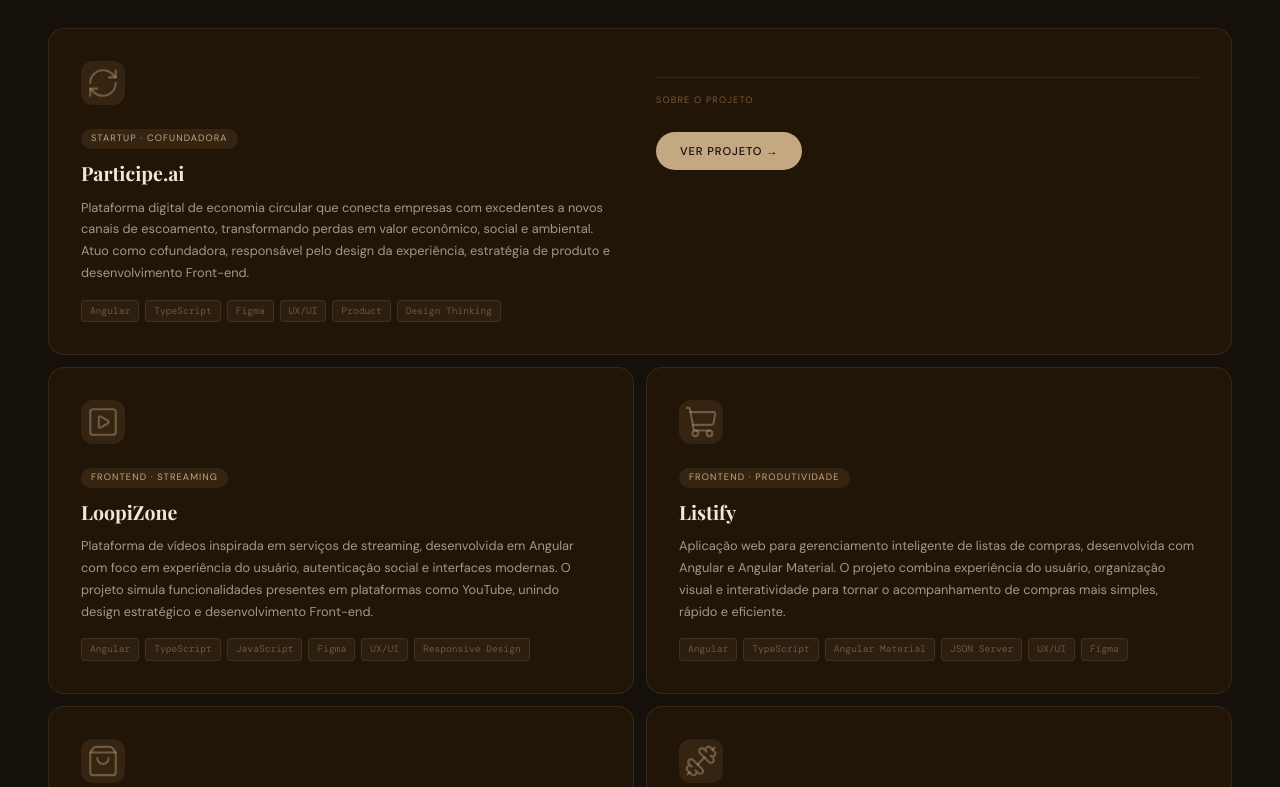
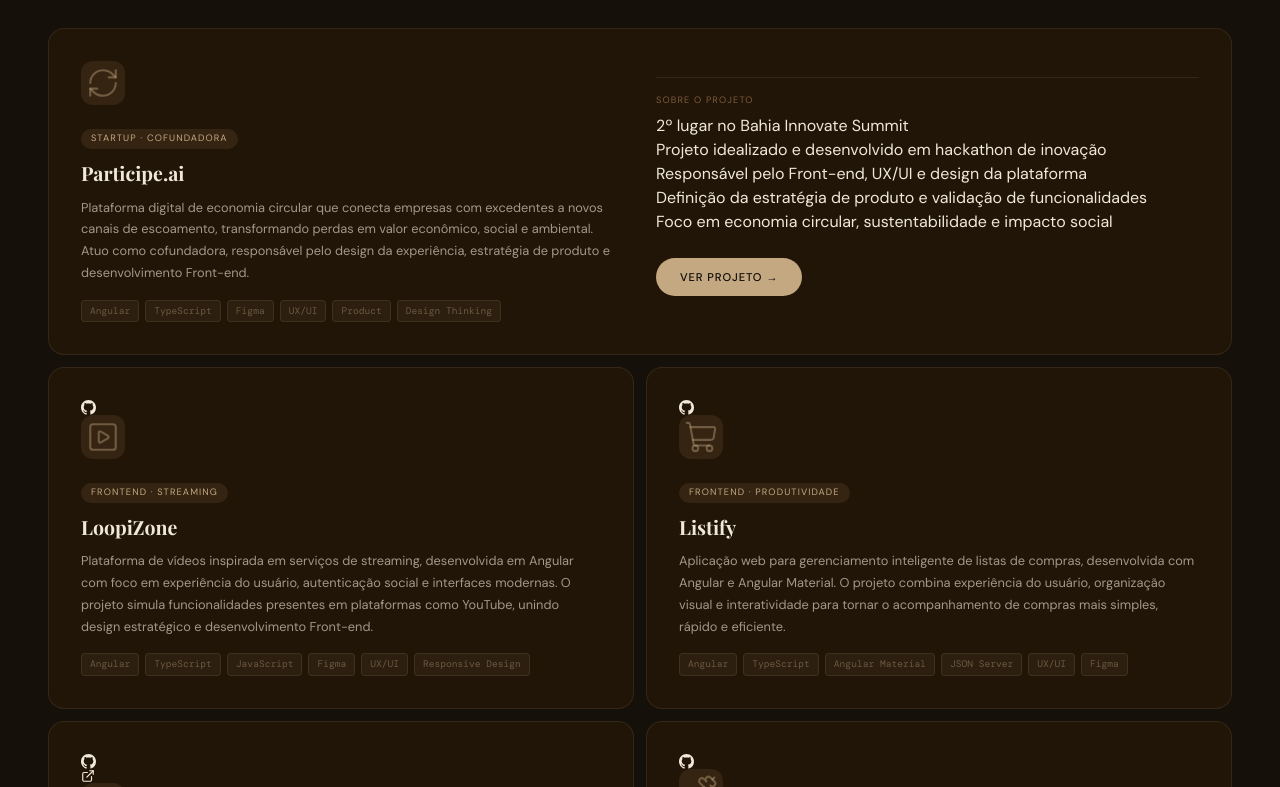
Before and after one commit to VeronicaVilas/portfolio-veronica, a Next.js app: page / in a window 1280 px wide. Shown: the part 4433-5220 px from the top of the page. Built offline with nearby package versions, Linux system fonts and the light colour scheme.

Commit message:
feat(projects): fix filter reset, add GitHub/deploy buttons and impact list

```diff
--- a/src/components/sections/Projects.tsx
+++ b/src/components/sections/Projects.tsx
@@ -68,15 +68,28 @@
                 <div>
                     <div className="proj-divider" />
                     <div className="proj-impact-label">{t('sobre o projeto', 'about the project')}</div>
-                    <p className="proj-impact-text">{t(project.impactPt ?? '', project.impactEn ?? '')}</p>
+                    {project.impactListPt ? (
+                        <ul className="proj-impact-list">
+                            {(lang === 'pt' ? project.impactListPt : (project.impactListEn ?? project.impactListPt)).map((item) => (
+                                <li key={item} className="proj-impact-list-item">
+                                    <span className="proj-impact-list-dot" />
+                                    {item}
+                                </li>
+                            ))}
+                        </ul>
+                    ) : (
+                        <p className="proj-impact-text">{t(project.impactPt ?? '', project.impactEn ?? '')}</p>
+                    )}
                     {project.link && (
                         <div style={{ marginTop: '1.5rem' }}>
-                            <button
+                            <a
                                 className="btn-primary"
-                                onClick={() => window.open(project.link, '_blank')}
+                                href={project.link}
+                                target="_blank"
+                                rel="noopener noreferrer"
                             >
                                 {t('Ver projeto →', 'View project →')}
-                            </button>
+                            </a>
                         </div>
                     )}
                 </div>
@@ -90,6 +103,26 @@
             className={`proj-card reveal${delayClass}${revealedClass}${filteredClass}`}
             onMouseMove={handleMouseMove}
         >
+            {(project.github || project.link) && (
+                <div className="proj-card-actions">
+                    {project.github && (
+                        <a className="proj-action-btn" href={project.github} target="_blank" rel="noopener noreferrer" aria-label="Ver código no GitHub">
+                            <svg width="15" height="15" viewBox="0 0 24 24" fill="currentColor">
+                                <path d="M12 0C5.37 0 0 5.37 0 12c0 5.31 3.435 9.795 8.205 11.385.6.105.825-.255.825-.57 0-.285-.015-1.23-.015-2.235-3.015.555-3.795-.735-4.035-1.41-.135-.345-.72-1.41-1.23-1.695-.42-.225-1.02-.78-.015-.795.945-.015 1.62.87 1.845 1.23 1.08 1.815 2.805 1.305 3.495.99.105-.78.42-1.305.765-1.605-2.67-.3-5.46-1.335-5.46-5.925 0-1.305.465-2.385 1.23-3.225-.12-.3-.54-1.53.12-3.18 0 0 1.005-.315 3.3 1.23.96-.27 1.98-.405 3-.405s2.04.135 3 .405c2.295-1.56 3.3-1.23 3.3-1.23.66 1.65.24 2.88.12 3.18.765.84 1.23 1.905 1.23 3.225 0 4.605-2.805 5.625-5.475 5.925.435.375.81 1.095.81 2.22 0 1.605-.015 2.895-.015 3.3 0 .315.225.69.825.57A12.02 12.02 0 0 0 24 12c0-6.63-5.37-12-12-12z"/>
+                            </svg>
+                        </a>
+                    )}
+                    {project.link && (
+                        <a className="proj-action-btn" href={project.link} target="_blank" rel="noopener noreferrer" aria-label="Ver deploy">
+                            <svg width="14" height="14" viewBox="0 0 24 24" fill="none" stroke="currentColor" strokeWidth="2" strokeLinecap="round" strokeLinejoin="round">
+                                <path d="M18 13v6a2 2 0 0 1-2 2H5a2 2 0 0 1-2-2V8a2 2 0 0 1 2-2h6"/>
+                                <polyline points="15 3 21 3 21 9"/>
+                                <line x1="10" y1="14" x2="21" y2="3"/>
+                            </svg>
+                        </a>
+                    )}
+                </div>
+            )}
             <div className="proj-icon-wrap">{project.icon}</div>
             <span className="proj-tag">{t(project.tagPt, project.tagEn)}</span>
             <div className="proj-name">{t(project.namePt, project.nameEn)}</div>
```
